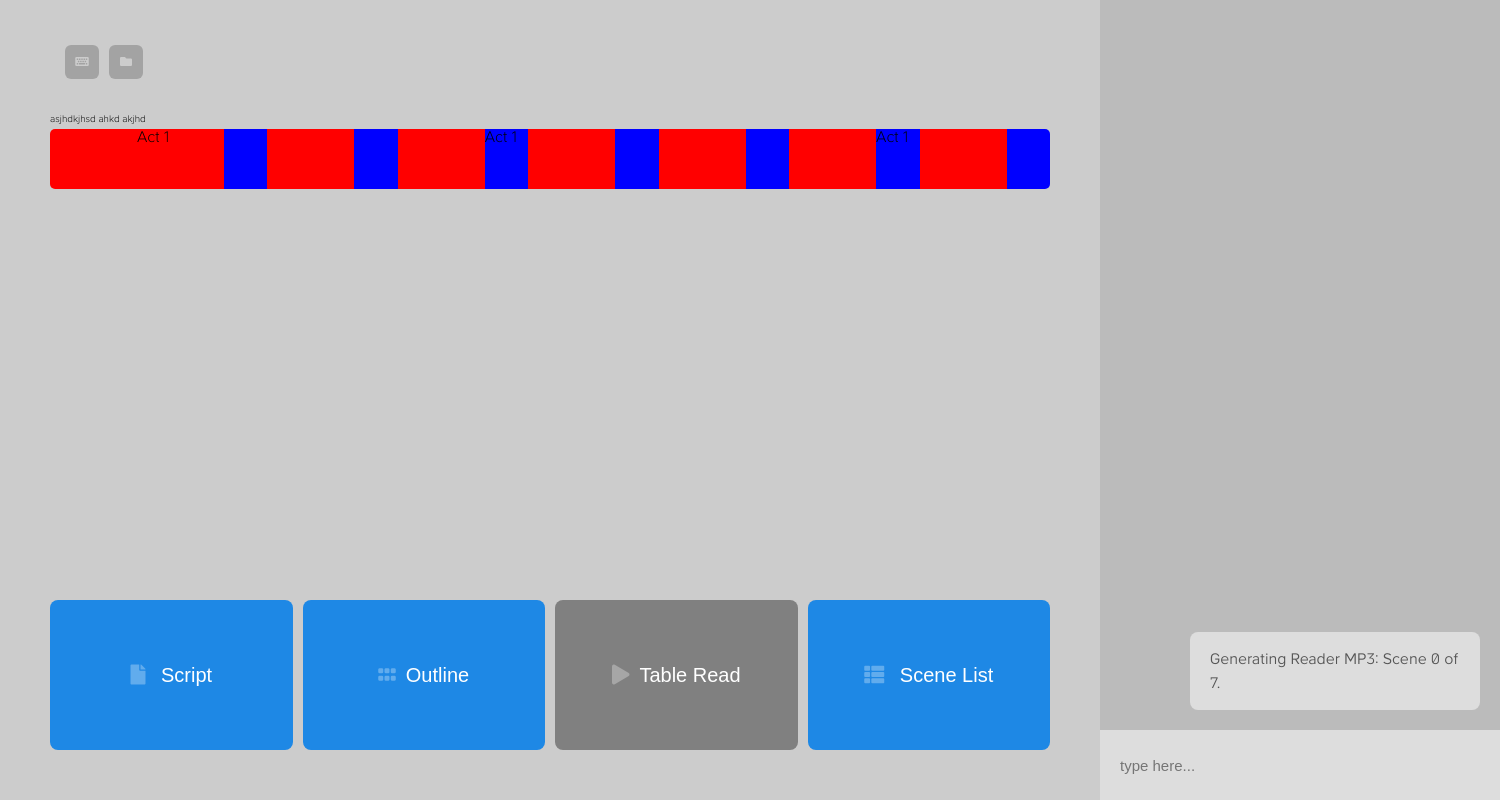
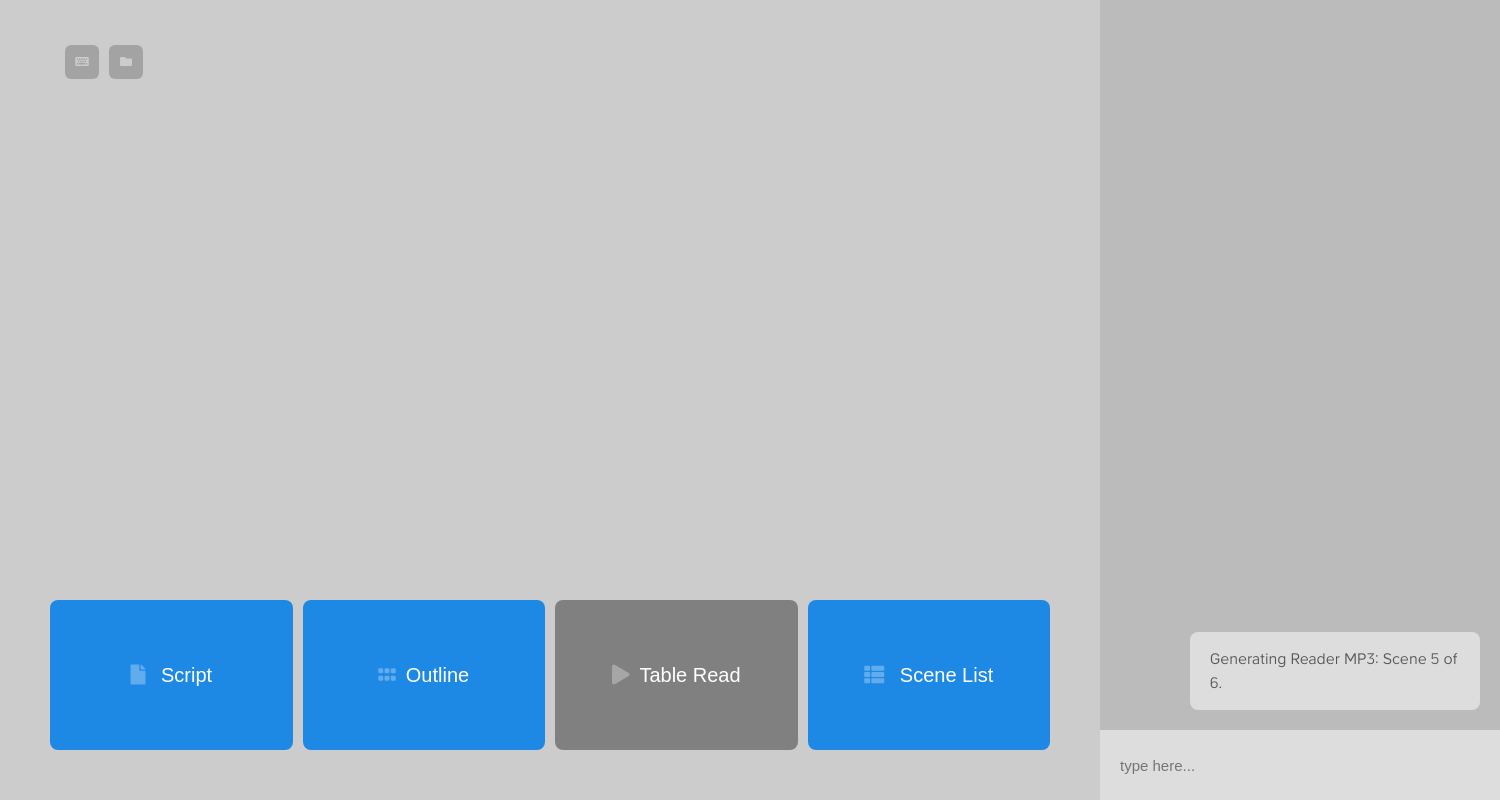
Before and after one commit to wonderunit/script-assistant, an Electron app: page src/main-window.html in a window 1500 px wide. Both pictures are taken after a click on the button "Table Read". Shown: the top 800 px of the page. Drawn offline with nearby package versions, Linux system fonts and the light colour scheme; no server answers.

Commit message:
im good at git commit messages

```diff
--- a/src/js/generator-button.js
+++ b/src/js/generator-button.js
@@ -85,7 +85,7 @@ const createButton = (domName, generator, prefs, options) => {
     size: 'large',
     duration: [100, 200],
     animation: 'shift-toward',
-    multiple: true,
+    multiple: false,
     html: settingsTooltip
   })
 
--- a/src/js/main.js
+++ b/src/js/main.js
@@ -30,6 +30,7 @@ function createWindow () {
       webSecurity: false,
       allowRunningInsecureContent: true,
       experimentalFeatures: true,
+      backgroundThrottling: false,
     }})
 
   //mainWindow.ELECTRON_DISABLE_SECURITY_WARNINGS = true
--- a/src/js/tasks/generate-reader/index.js
+++ b/src/js/tasks/generate-reader/index.js
@@ -16,7 +16,7 @@ const execa = require('execa')
 let child
 
 if (!fs.existsSync(path.join(app.getPath('userData'), 'tts.json'))) {
-  console.log("cant find stuff")
+  console.log("cant find tts key")
   shell.showItemInFolder(path.join(app.getPath('userData')))
 }
 
@@ -144,7 +144,6 @@ const renderTTS = (scriptAtom) => {
         resolve({filename: filename, duration: duration, type: scriptAtom.type, plainText: scriptAtom.plainText})
       })
     } else {
-      console.log("REQUESTING")
       client.synthesizeSpeech(request, (err, response) => {
         if (err) {
           reject(err)
@@ -277,10 +276,7 @@ const renderScene = async (scriptArray, progressString) => {
 
       args = args.concat(['-map', '[mixout]a', '-ac', '2', '-b:a', '192k', '-ar', '44100', '-y', '-t', ((currentOffset/1000)+1), '"' + filename + '"'])
 
-      console.log({ ffmpegPath, args })
-
       let totalDurationInSeconds = currentOffset / 1000
-      console.log({ totalDurationInSeconds, currentOffset })
 
       child = execa('"' + ffmpegPath + '"', args, {shell: true})
       const timeRegex = /time=(\d\d:\d\d:\d\d.\d\d)/gm
@@ -304,9 +300,6 @@ const renderScene = async (scriptArray, progressString) => {
         if (code !== 0) {
           reject(Error(`Could not use ffmpeg. Failed with error ${code}`))
         } else {
-
-          console.log('done with scene')
-
           // when done:
           let duration = await mp3Duration(filename)
           resolve({ filename: filename, duration })
@@ -317,10 +310,6 @@ const renderScene = async (scriptArray, progressString) => {
         console.error(err)
         reject(err)
       })
-
-
-
-      // console.log(arrayOfResults)
 
     }
   })
@@ -363,10 +352,10 @@ const generate = async (options = {}) => {
   }
   let renderSceneTasks = []
   let fromScene
-  fromScene = 0
+  fromScene = 5
   //fromScene = 80
   let toScene
-  toScene = 7
+  toScene = 6
   //toScene = scriptArray.length
   let arrayOfResults = []
   let totalDuration = 0
@@ -377,7 +366,6 @@ const generate = async (options = {}) => {
   }
 
   let stats = await generateStats.generate(options)
-  console.log(stats.duration)
 
   // render title page
   if (scriptData.title && fromScene == 0) {
@@ -428,7 +416,6 @@ const generate = async (options = {}) => {
   mixstring += 'concat=' + (arrayOfResults.length) +  ':v=0:a=1[mixout]'
   args.push("'" + mixstring + "'")
   args = args.concat(['-map', '[mixout]', '-ac', '2', '-b:a', '192k', '-ar', '44100', '-y', options.outputPath ])
-  // console.log({ ffmpegPath, args })
   child = execa('"' + ffmpegPath + '"', args, {shell: true})
   const timeRegex = /time=(\d\d:\d\d:\d\d.\d\d)/gm
   child.stderr.on('data', data => {
@@ -448,7 +435,6 @@ const generate = async (options = {}) => {
     if (code !== 0) {
       throw new Error(`Could not use ffmpeg. Failed with error ${code}`)
     } else {
-      console.log('done')
       doneCallback({string: "done", chatID: chatID})
       finishedCallback()
     }
--- a/src/js/window/main-window.js
+++ b/src/js/window/main-window.js
@@ -5,6 +5,7 @@ const path = require('path')
 
 const moment = require('moment')
 const tippy = require('tippy.js')
+const electronUtil = require('electron-util')
 
 const generateStats = require('../tasks/generate-stats')
 const generateScriptPdf = require('../tasks/generate-script-pdf')
@@ -156,6 +157,9 @@ const onLinkedFileChange = async (eventType, filepath, stats) => {
 }
 
 const init = () => {
+
+  electronUtil.disableZoom()
+
   chatInterface.init(agent)
   agent.init(chatInterface)
 
@@ -175,6 +179,25 @@ const init = () => {
   watcher.on('all', onLinkedFileChange)
 
   watcher.add(scriptPath)
+
+  tippy("#editScript, #revealScript", {
+    //theme: 'settings',
+    delay: [200, 200],
+    arrow: true,
+    arrowType: 'large',
+    interactive: false,
+    interactiveBorder: 20,
+    size: 'large',
+    duration: [200, 200],
+    animation: 'shift-toward',
+    multiple: false,
+  })
+
+  document.querySelector('#editScript').addEventListener('click', () => {
+    if (scriptPath.length) {
+      shell.openItem(scriptPath)
+    }
+  })
 
   document.querySelector('#revealScript').addEventListener('click', () => {
     if (scriptPath.length) {
--- a/src/main-window.html
+++ b/src/main-window.html
@@ -10,40 +10,9 @@
       <div id="content">
         <div id="title"></div><button id="editScript" title="Open Script in Editor"><i class="fas fa-keyboard"></i></button><button id="revealScript" title="Show Script in Folder"><i class="fas fa-folder"></i></button>
         <div id="stats"></div>
-
-
-
-
         <div id="timeline">
-          <div id="label">
-            asjhdkjhsd ahkd akjhd
-          </div>
-          <div id="bar">
-
-          <div class="scene" style="flex: 10; background: red;"></div>
-          <div style="position: relative;"><div class="section">Act 1</div></div>
-          <div class="scene" style="flex: 10; background: red;"></div>
-          <div class="scene" style="flex: 5; background: blue;"></div>
-          <div class="scene" style="flex: 10; background: red;"></div>
-          <div class="scene" style="flex: 5; background: blue;"></div>
-          <div class="scene" style="flex: 10; background: red;"></div>
-          <div style="position: relative;"><div class="section">Act 1</div></div>
-          <div class="scene" style="flex: 5; background: blue;"></div>
-          <div class="scene" style="flex: 10; background: red;"></div>
-          <div class="scene" style="flex: 5; background: blue;"></div>
-          <div class="scene" style="flex: 10; background: red;"></div>
-          <div class="scene" style="flex: 5; background: blue;"></div>
-          <div class="scene" style="flex: 10; background: red;"></div>
-          <div style="position: relative;"><div class="section">Act 1</div></div>
-          <div class="scene" style="flex: 5; background: blue;"></div>
-          <div class="scene" style="flex: 10; background: red;"></div>
-          <div class="scene" style="flex: 5; background: blue;"></div>
-          </div>
         </div>
-
-
       </div>
-
       <div id="outputs">
         <button id="generateScriptPdf"><i class="fas fa-file"></i> Script</button>
         <button id="generateOutlinePdf"><i class="fas fa-grip-horizontal"></i>Outline</button>
```
